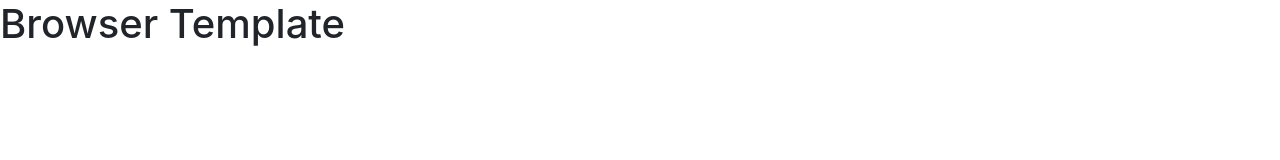
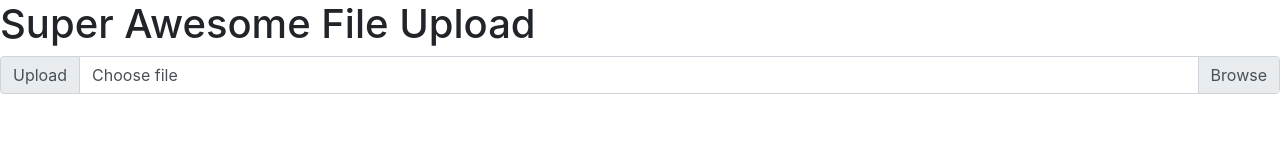
Before and after one commit to ehaffey/file-uploader-client, a website built with webpack: page index.html in a window 1280 px wide. Built offline with nearby package versions, Linux system fonts and the light colour scheme.

Commit message:
Add file upload framework

```diff
--- a/index.html
+++ b/index.html
@@ -12,6 +12,15 @@
       <script src="public/application.js" type="text/javascript" charset="utf-8" defer></script>
     </head>
     <body>
-      <h1>Browser Template</h1>
+      <h1>Super Awesome File Upload</h1>
+      <div class="input-group mb-3">
+  <div class="input-group-prepend">
+    <span class="input-group-text">Upload</span>
+  </div>
+  <div class="custom-file">
+    <input type="file" class="custom-file-input" id="inputGroupFile01">
+    <label class="custom-file-label" for="inputGroupFile01">Choose file</label>
+  </div>
+</div>
     </body>
 </html>
```
